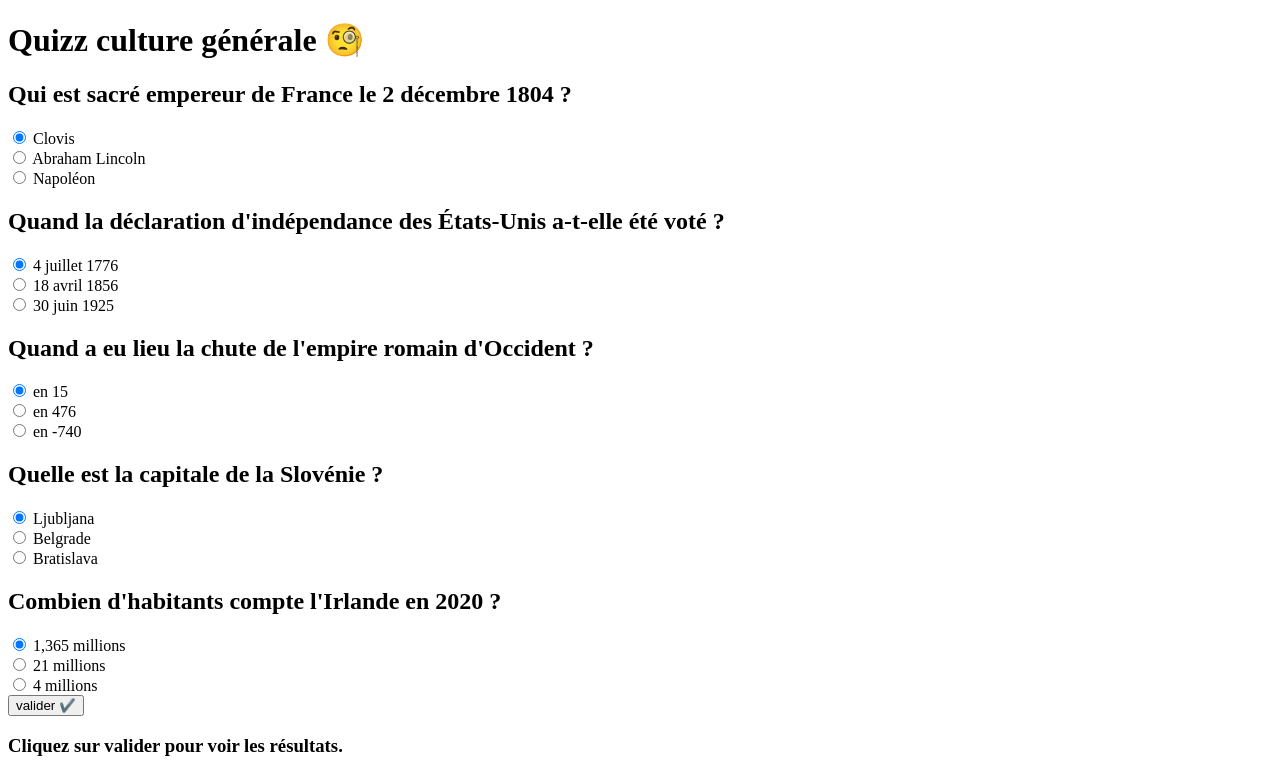
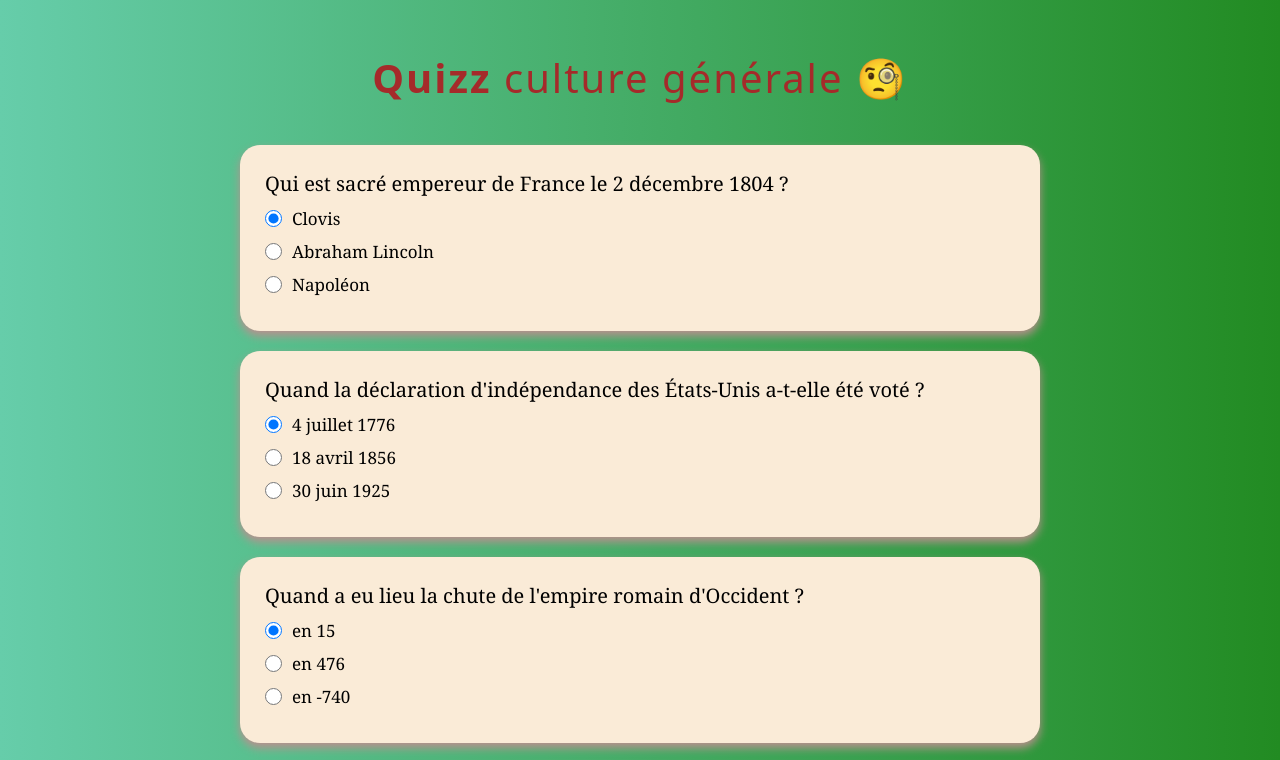
Before and after one commit to MerguinAnthony/Entrainement-JS, a plain HTML site: page QUIZZ/index.html in a window 1280 px wide. Shown: the top 760 px of the page. Drawn offline with Linux system fonts and the light colour scheme.

Commit message:
06/04/2023 15:57 css end

```diff
--- a/QUIZZ/index.html
+++ b/QUIZZ/index.html
@@ -92,7 +92,7 @@
         <button type="submit">valider ✔️</button>
       </form>
     </div>
-    <div class="result">
+    <div class="results">
       <h3>
         Cliquez sur <span>valider </span> pour voir les <span>résultats.</span>
       </h3>
--- a/QUIZZ/style.css
+++ b/QUIZZ/style.css
@@ -0,0 +1,131 @@
+:root {
+  --mickey: 40px;
+  --minie: 17px;
+}
+
+*,
+::after,
+::before {
+  box-sizing: border-box;
+  margin: 0;
+  padding: 0;
+}
+
+body {
+  min-height: 100vh;
+  background: linear-gradient(to right, mediumaquamarine, forestgreen);
+  font-family: Georgia, "Times New Roman", Times, serif;
+  padding: clamp(20px, 5vw, 50px) 20px 10px;
+}
+
+h1 {
+  font-family: system-ui, -apple-system, BlinkMacSystemFont, "Segoe UI", Roboto,
+    Oxygen, Ubuntu, Cantarell, "Open Sans", "Helvetica Neue", sans-serif;
+  font-size: var(--mickey);
+  margin-bottom: var(--mickey);
+  font-weight: 200;
+  letter-spacing: 2px;
+  text-align: center;
+  color: brown;
+}
+
+h1 span {
+  font-weight: 800;
+}
+
+.global-container {
+  max-width: 800px;
+  margin: 0 auto;
+}
+
+.question-block {
+  padding: 25px;
+  margin: 20px 0;
+  background: antiquewhite;
+  border-radius: 20px;
+  box-shadow: 0 5px 10px rosybrown;
+}
+
+.question-block h2 {
+  font-size: 20px;
+  font-weight: 500;
+  margin-bottom: 10px;
+}
+
+.question-block > div {
+  margin: 10px 0;
+  display: flex;
+  align-items: center;
+}
+
+.question-block label {
+  cursor: pointer;
+  font-size: var(--minie);
+}
+
+.question-block input[type="radio"] {
+  width: var(--minie);
+  height: var(--minie);
+  margin-right: 10px;
+}
+
+form button {
+  min-width: 300px;
+  margin: 20px auto;
+  padding: 13px 5px;
+  font-size: 22px;
+  cursor: pointer;
+  border-radius: 20px;
+  background: azure;
+  border: none;
+  box-shadow: 0 3px 6px rosybrown;
+  display: block;
+}
+
+form button:hover {
+  background-color: antiquewhite;
+}
+
+.results {
+  padding: 20px;
+  margin: 10px 0 70px;
+  border-radius: 5px;
+  box-shadow: 0 3px 6px rosybrown;
+  background-color: antiquewhite;
+}
+
+.results h3 {
+  font-size: 22px;
+  font-family: Georgia, "Times New Roman", Times, serif;
+  font-weight: 400;
+}
+
+.results h3 span {
+  font-weight: 700;
+}
+
+.results h5,
+.help,
+.mark {
+  text-align: center;
+}
+
+.help,
+.mark {
+  display: none;
+  margin-top: 20px;
+}
+
+.help {
+  font-size: 20px;
+}
+.mark {
+  font-family: "Lucida Sans", "Lucida Sans Regular", "Lucida Grande",
+    "Lucida Sans Unicode", Geneva, Verdana, sans-serif;
+  font-weight: 400;
+  font-size: 25px;
+}
+
+.mark span {
+  font-weight: 700;
+}
```
